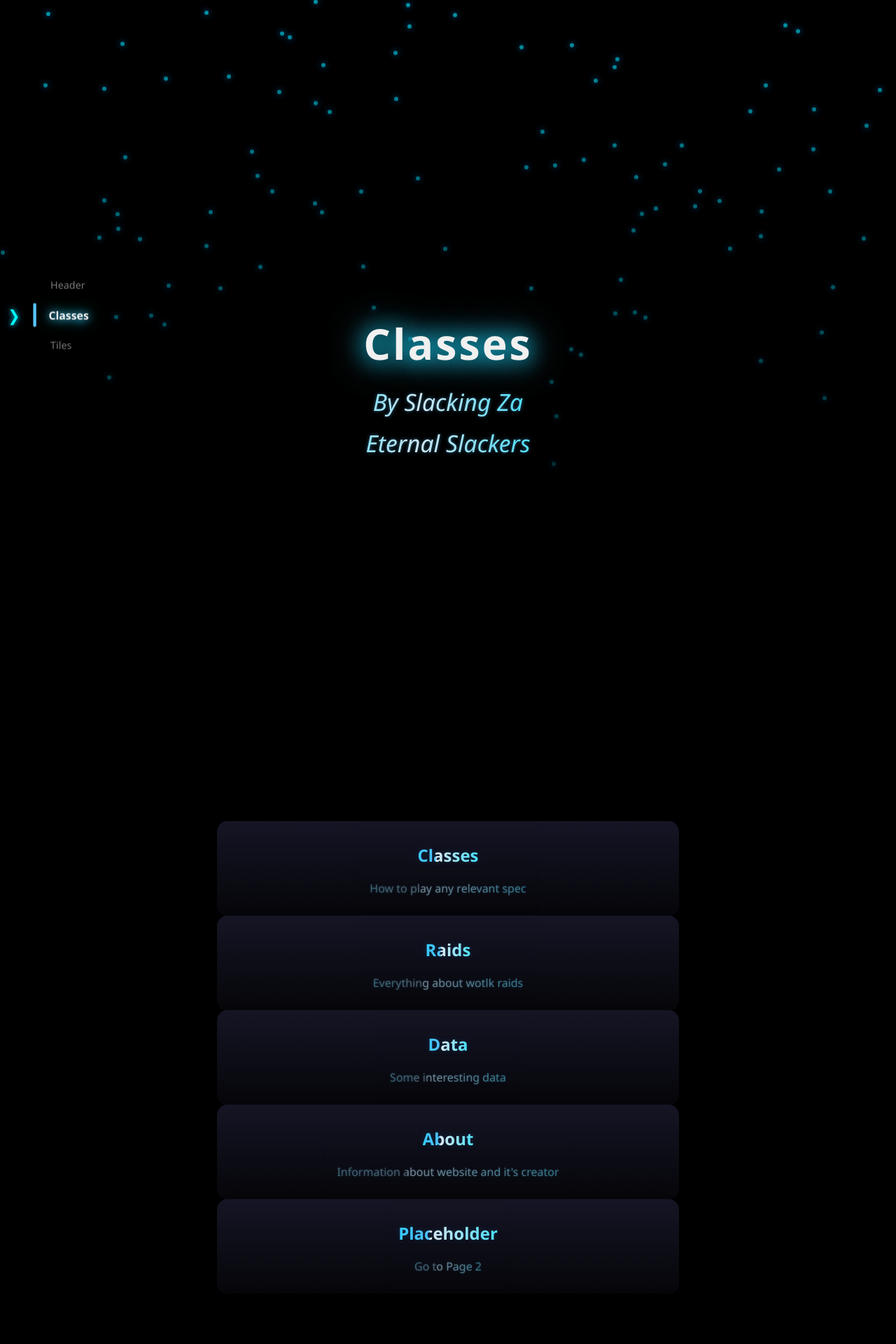
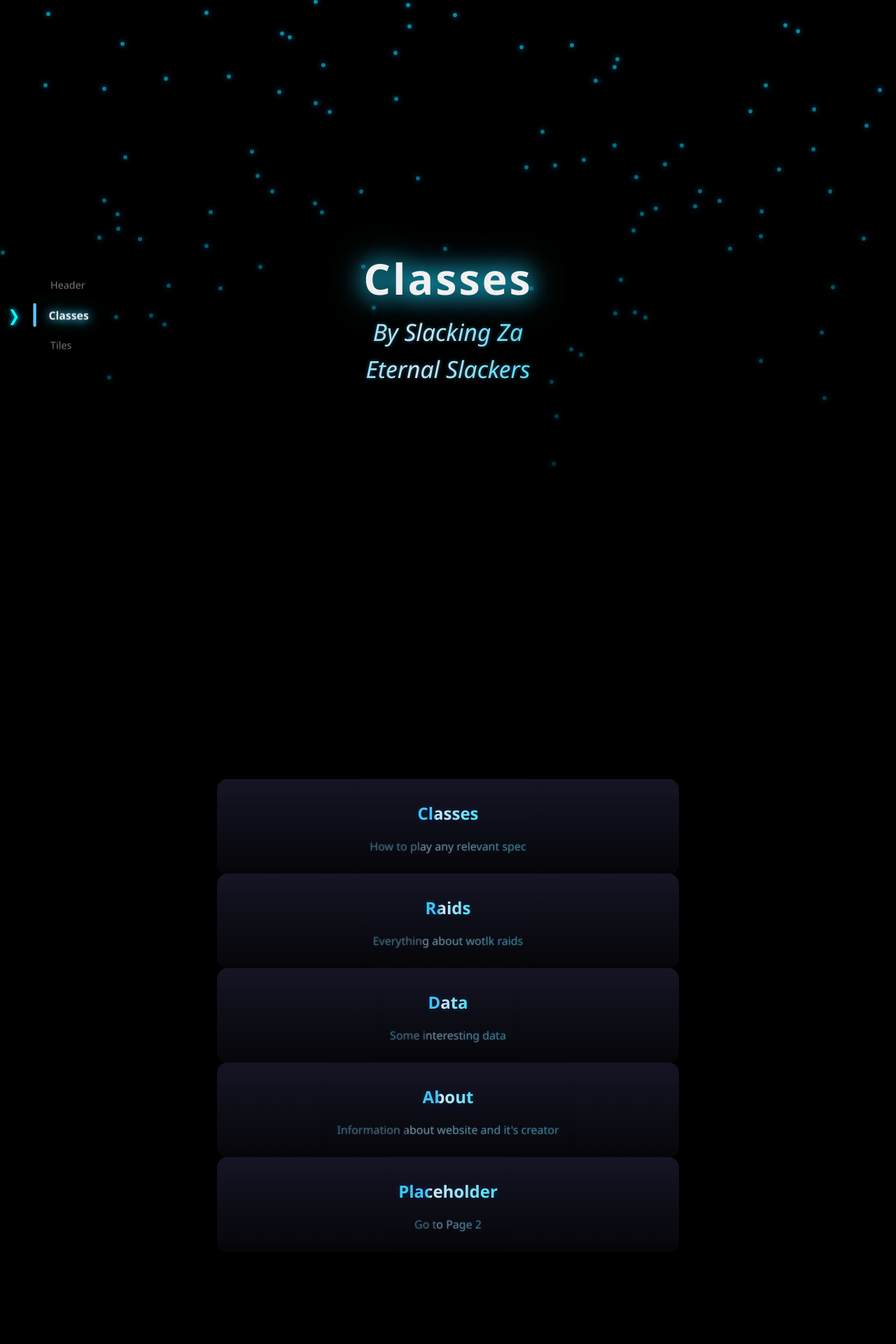
Before and after one commit to TenKdoToLami/wotlk, a Jekyll site: the page built from classes/index.md, in a window 1280 px wide. Shown: the top 1920 px of the page at 70% size. Built offline with Jekyll 4.4.1, drawn with Linux system fonts in a browser that asks for light colours.

Commit message:
adjust landing.html

```diff
--- a/_layouts/landing.html
+++ b/_layouts/landing.html
@@ -15,13 +15,13 @@
     {% include sidebar.html %}
     {% include section-navigation.html %}
 
-    {% assign start_index = 0 %}
-    {% if page.header_image and page.sections and page.sections.size > 0 %}
-    {% assign start_index = 1 %}
+    {% if page.header %}
     <section id="Header">
+        {% if page.header_image %}
         <div id="HeaderBackground" style="background-image: url('{{ page.header_image | relative_url }}');"></div>
+        {% endif %}
         <div class="HeaderContent">
-            {{ page.sections[0].content | markdownify }}
+            {{ page.header.content | markdownify }}
         </div>
     </section>
     {% endif %}
@@ -29,24 +29,19 @@
     <main>
         {% if page.sections %}
         {% for section in page.sections %}
-        {% if forloop.index0 >= start_index %}
         <section id="{{ section.id }}">
             {% if section.tiles %}
-            {% include tiles.html %}
+                {% include tiles.html %}
             {% else %}
-            {{ section.content | markdownify }}
+                {{ section.content | markdownify }}
             {% endif %}
         </section>
-        {% endif %}
         {% endfor %}
         {% endif %}
     </main>
 
-
-
-
-
     {% include footer.html %}
 </body>
 
+
 </html>
```
Also changed, not shown: classes/index.md (+5 -5 lines), index.md (+6 -6 lines).
